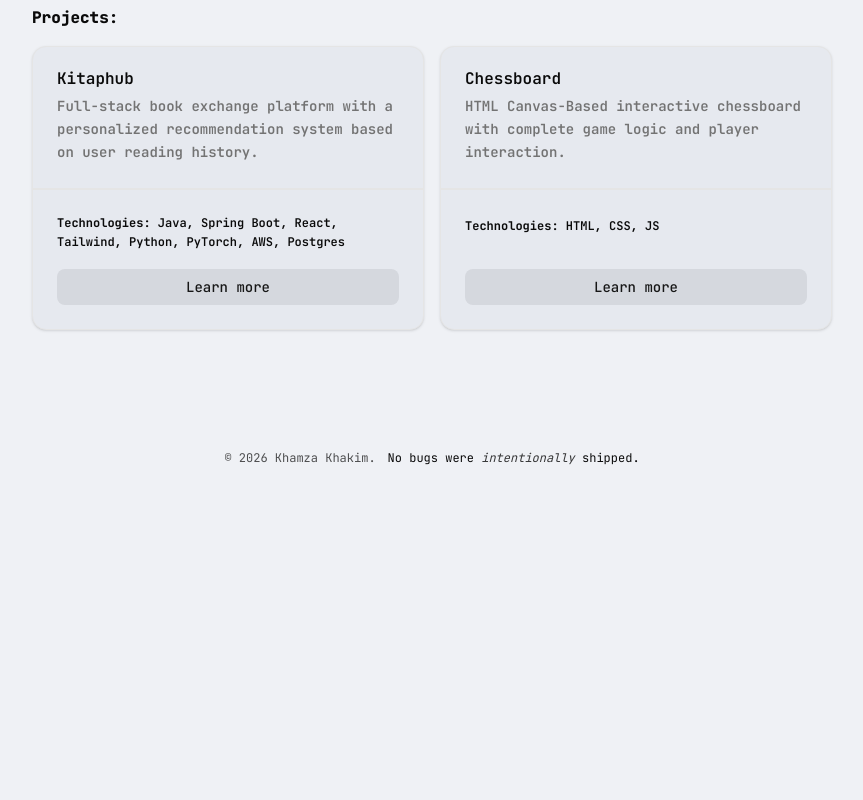
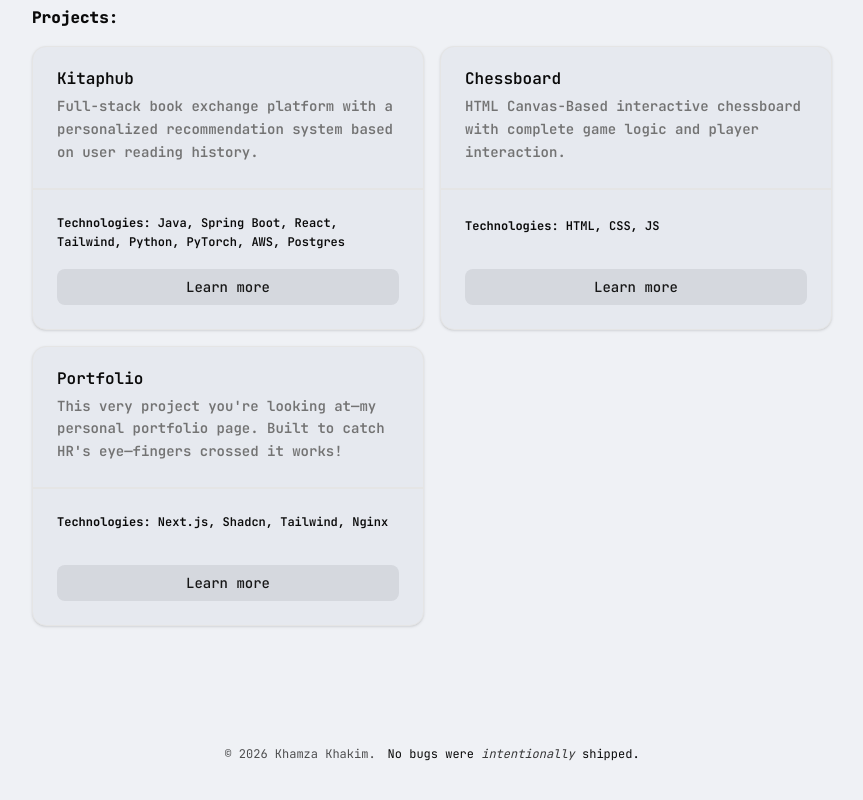
Before and after one commit to KhamzaKhakim/portfolio, a Next.js app: page / in a window 1280 px wide. Shown: the part 985-1785 px from the top of the page, without its empty margins (208-1071 px from the left). Before the commit the page ends 1499 px from the top, so only its background shows below. Built offline with nearby package versions, Linux system fonts and the light colour scheme.

Commit message:
Fix links and add favicon

```diff
--- a/src/app/layout.tsx
+++ b/src/app/layout.tsx
@@ -18,7 +18,7 @@ export const jetBrainsMono = JetBrains_Mono({
 });
 
 export const metadata: Metadata = {
-  title: "My Profile",
+  title: "Khamza Khakim | Portfolio",
 };
 
 export default function RootLayout({
--- a/src/components/Projects/index.tsx
+++ b/src/components/Projects/index.tsx
@@ -25,8 +25,14 @@ const projects: ProjectType[] = [
     technologies:
       "Java, Spring Boot, React, Tailwind, Python, PyTorch, AWS, Postgres",
     links: [
-      { text: "Go to Frontend Repository", url: "asd" },
-      { text: "Go to Backend Repository", url: "asd" },
+      {
+        text: "Go to Frontend Repository",
+        url: "https://github.com/KhamzaKhakim/kitaphub-frontend",
+      },
+      {
+        text: "Go to Backend Repository",
+        url: "https://github.com/KhamzaKhakim/kitaphub",
+      },
     ],
   },
   {
@@ -34,7 +40,24 @@ const projects: ProjectType[] = [
     description:
       "HTML Canvas-Based interactive chessboard with complete game logic and player interaction.",
     technologies: "HTML, CSS, JS",
-    links: [{ text: "Go to Repository", url: "asd" }],
+    links: [
+      {
+        text: "Go to Repository",
+        url: "https://github.com/KhamzaKhakim/chessboard",
+      },
+    ],
+  },
+  {
+    title: "Portfolio",
+    description:
+      "This very project you're looking at—my personal portfolio page. Built to catch HR's eye—fingers crossed it works!",
+    technologies: "Next.js, Shadcn, Tailwind, Nginx",
+    links: [
+      {
+        text: "Go to Repository",
+        url: "https://github.com/KhamzaKhakim/portfolio",
+      },
+    ],
   },
 ];
 
```
Also changed, not shown: 1 other file (tests, documents, lock files or other folders).
